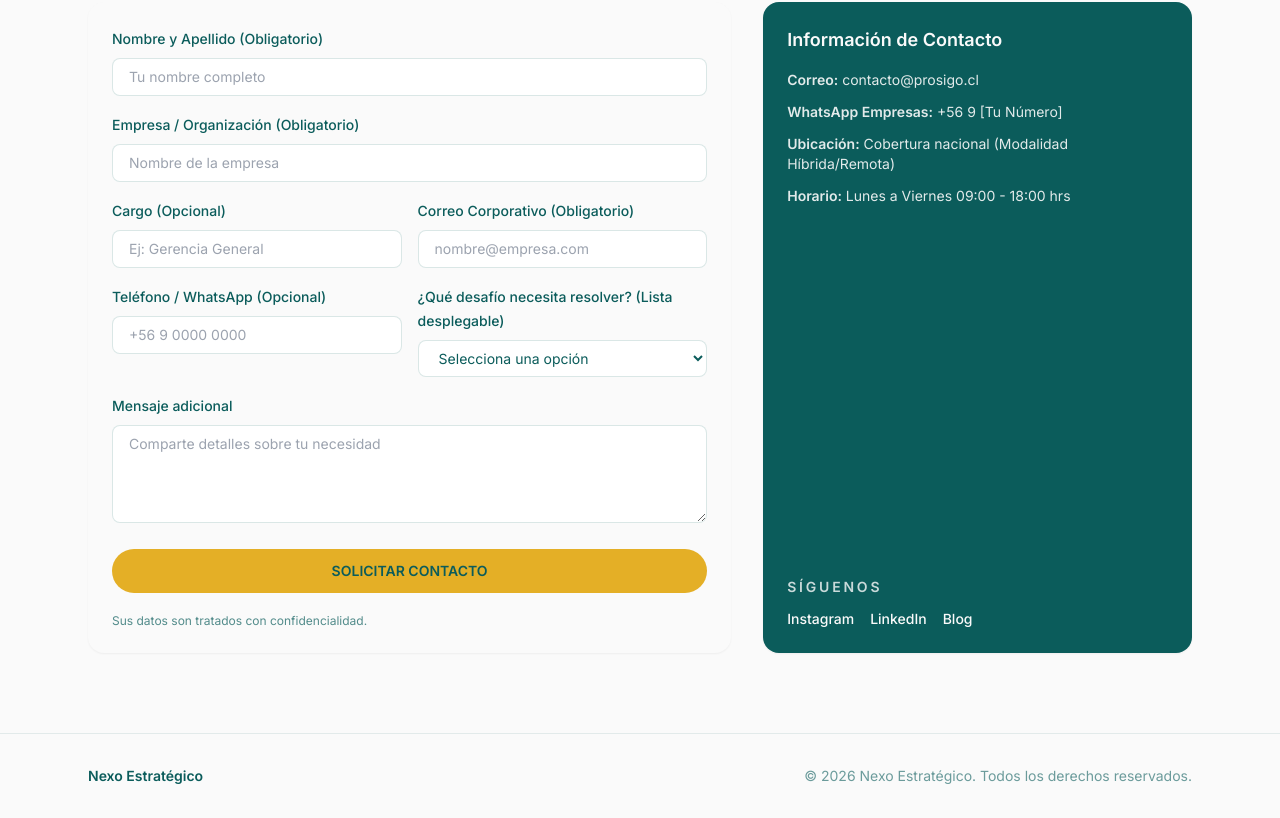
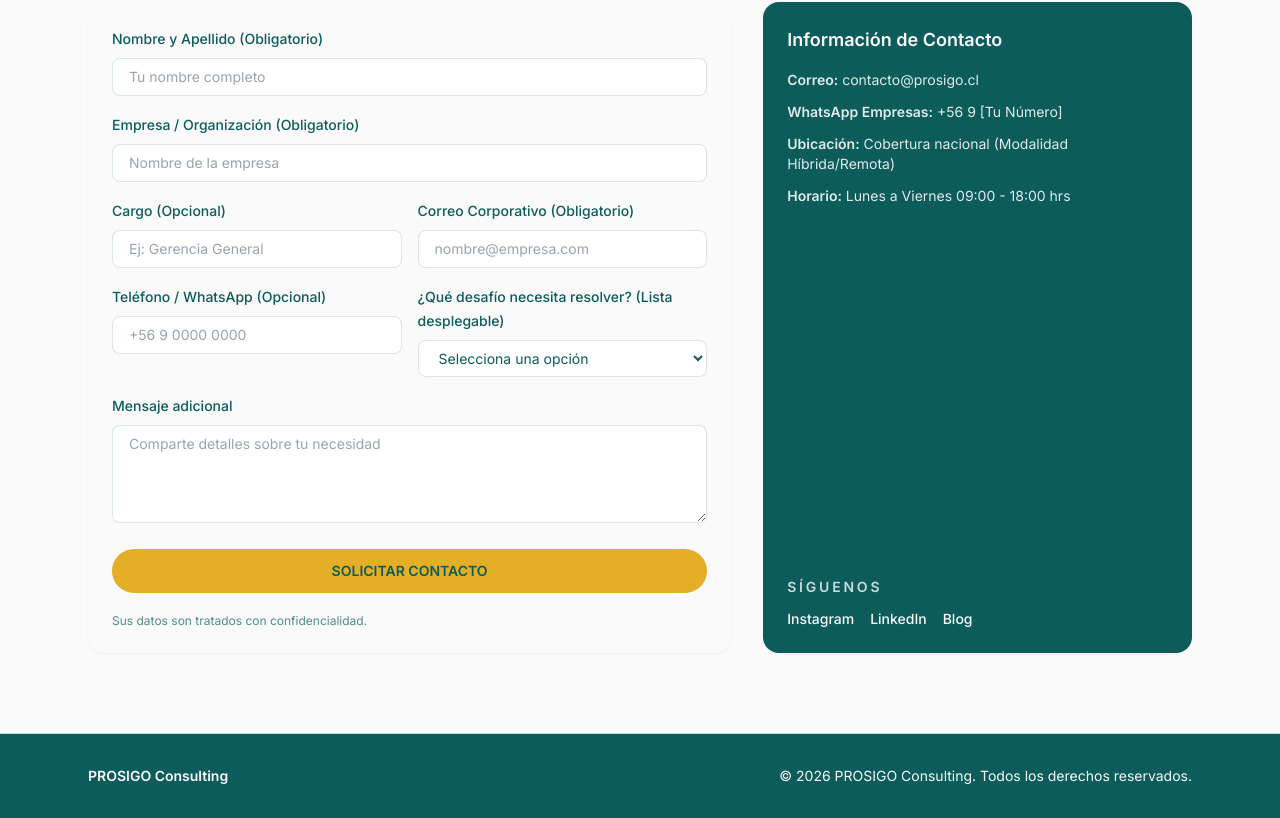
Before and after one commit to medinabenjamin/landing_page_test, a Next.js app: page / in a window 1280 px wide. Shown: the part 4915-5733 px from the top of the page. Built offline with nearby package versions, Linux system fonts and the light colour scheme.

Commit message:
Update footer branding text

```diff
--- a/src/components/Footer.tsx
+++ b/src/components/Footer.tsx
@@ -1,13 +1,12 @@
-import { siteConfig } from "@/content/site";
-
 export default function Footer() {
   return (
-    <footer className="border-t border-brand/10 bg-base">
-      <div className="mx-auto flex max-w-6xl flex-col items-center justify-between gap-4 px-6 py-8 text-sm text-brand/60 md:flex-row">
-        <span className="font-semibold text-brand">{siteConfig.name}</span>
+    <footer className="border-t border-[#B3E9CF] bg-[#0B5C5B]">
+      <div className="mx-auto flex max-w-6xl flex-col items-center justify-between gap-4 px-6 py-8 text-sm text-[#FAFAFA] md:flex-row">
+        <span className="font-semibold text-[#FAFAFA]">
+          PROSIGO Consulting
+        </span>
         <span>
-          © {new Date().getFullYear()} {siteConfig.name}. Todos los derechos
-          reservados.
+          © 2026 PROSIGO Consulting. Todos los derechos reservados.
         </span>
       </div>
     </footer>
```
